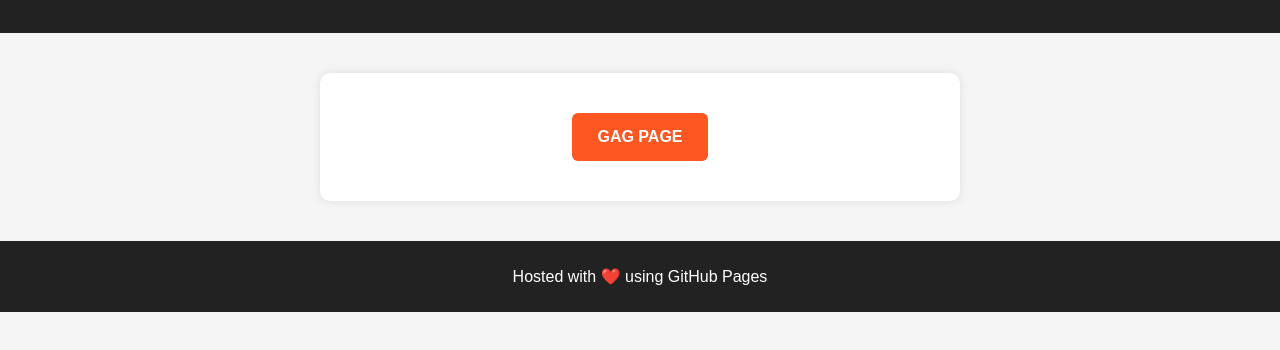
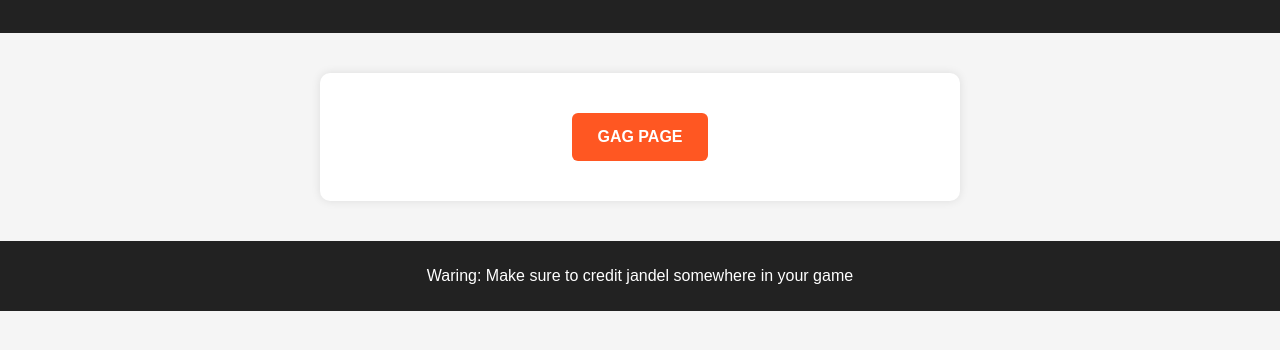
Before and after one commit to Sigmaman111/GAG-FILES, a plain HTML site: page index.html in a window 1280 px wide. Shown: the part 94-444 px from the top of the page. Drawn offline with Linux system fonts and the light colour scheme.

Commit message:
index.html

```diff
--- a/index.html
+++ b/index.html
@@ -61,7 +61,7 @@
   </div>
 
   <footer>
-    <p>Hosted with ❤️ using GitHub Pages</p>
+    <p>Waring: Make sure to credit jandel somewhere in your game</p>
   </footer>
 </body>
 </html>
```
